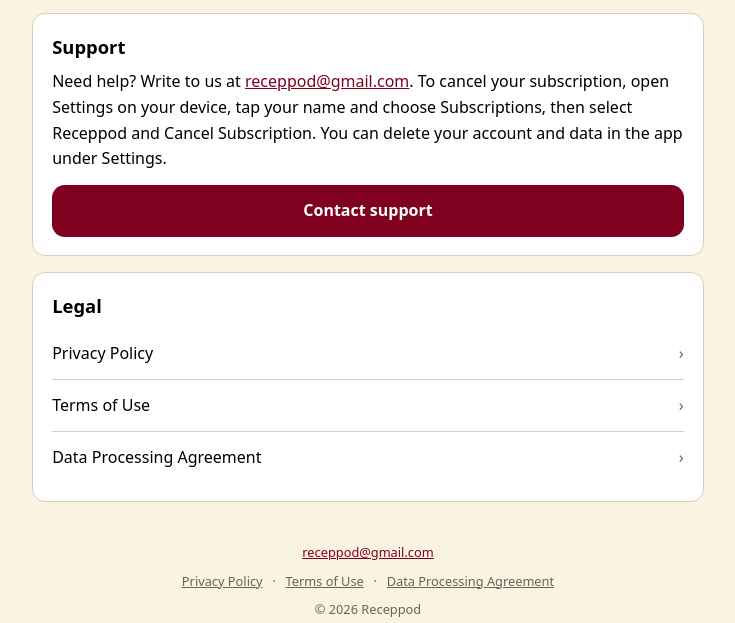
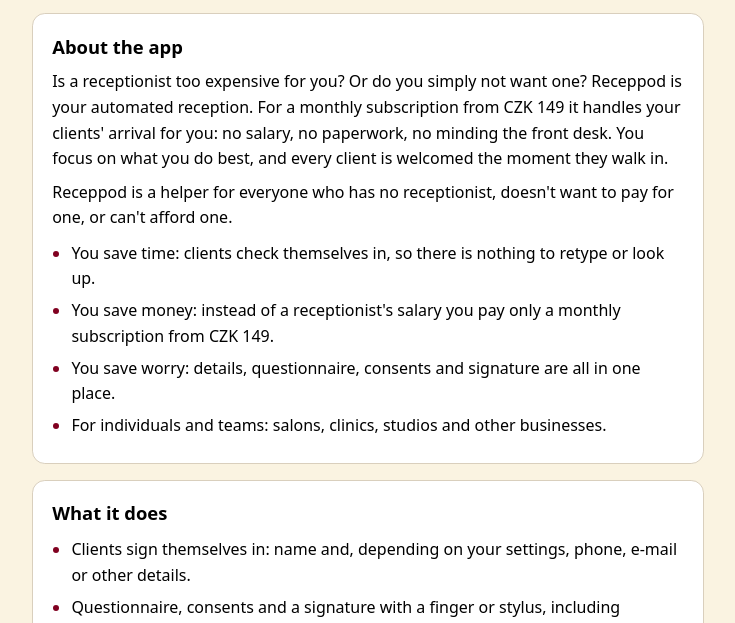
Before and after one commit to Get-receppod/get-receppod.github.io, a plain HTML site: page index.html in a window 1280 px wide. Shown: the part 329-952 px from the top of the page, without its empty margins (272-1007 px from the left). Drawn offline with Linux system fonts and the light colour scheme.

Commit message:
Add files via upload

```diff
--- a/index.html
+++ b/index.html
@@ -33,11 +33,22 @@ footer a{color:var(--mu);margin:0 .4rem}footer a[href^=mailto]{color:var(--lk)}
 .btn{color:var(--bt)!important}
 body [lang]{display:none}html[data-l=cs] body [lang=cs],html[data-l=en] body [lang=en]{display:block}
 html[data-l=cs] body span[lang=cs],html[data-l=en] body span[lang=en]{display:inline}
+ul.pts{margin:.6rem 0 0;padding-left:1.2rem}ul.pts li{margin:.4rem 0}ul.pts li::marker{color:var(--ac)}
 </style></head><body><div class="w"><header><a class="b" href="index.html"><img src="logo.png" alt="">Receppod</a><div class="lg"><button data-l="cs">CZ</button><button data-l="en">EN</button></div></header>
 <div class="hero"><img src="logo.png" alt="Receppod">
 <h1 lang="cs">Receppod</h1><h1 lang="en">Receppod</h1>
 <p class="mu" lang="cs">Digitální recepce pro salony, ordinace a další provozovny. Klient se při příchodu zaeviduje na tabletu a vy vidíte, kdo čeká.</p>
 <p class="mu" lang="en">A digital reception for salons, clinics and other businesses. Clients check in on a tablet when they arrive, and you see who is waiting.</p></div>
+<div class="card" id="about"><h2 lang="cs">O aplikaci</h2><h2 lang="en">About the app</h2>
+<p lang="cs">Je recepční pro vás moc drahá? Nebo ji prostě mít nechcete? Receppod je vaše automatizovaná recepce. Za měsíční předplatné od 149 Kč vyřídí příchod klientů za vás: žádný plat, žádné papíry, žádné hlídání pultu. Vy se věnujete tomu, co umíte nejlépe, a každý klient je přivítaný hned ve dveřích.</p>
+<p lang="en">Is a receptionist too expensive for you? Or do you simply not want one? Receppod is your automated reception. For a monthly subscription from CZK 149 it handles your clients' arrival for you: no salary, no paperwork, no minding the front desk. You focus on what you do best, and every client is welcomed the moment they walk in.</p>
+<p lang="cs">Receppod je pomocník pro všechny, kdo recepční nemají, nechtějí ji platit nebo si ji nemohou dovolit.</p>
+<p lang="en">Receppod is a helper for everyone who has no receptionist, doesn't want to pay for one, or can't afford one.</p>
+<ul class="pts" lang="cs"><li>Ušetříte čas: klient se při příchodu zaeviduje sám, nemusíte nic přepisovat ani hledat.</li><li>Ušetříte peníze: místo mzdy recepční platíte jen měsíční předplatné od 149 Kč.</li><li>Ušetříte starosti: údaje, dotazník, souhlasy i podpis jsou na jednom místě.</li><li>Pro jednotlivce i týmy: salony, ordinace, studia a další provozovny.</li></ul>
+<ul class="pts" lang="en"><li>You save time: clients check themselves in, so there is nothing to retype or look up.</li><li>You save money: instead of a receptionist's salary you pay only a monthly subscription from CZK 149.</li><li>You save worry: details, questionnaire, consents and signature are all in one place.</li><li>For individuals and teams: salons, clinics, studios and other businesses.</li></ul></div>
+<div class="card" id="features"><h2 lang="cs">Co umí</h2><h2 lang="en">What it does</h2>
+<ul class="pts" lang="cs"><li>Klient se zapíše sám: jméno a podle vašeho nastavení i telefon, e-mail nebo další údaje.</li><li>Dotazník, souhlasy a podpis prstem nebo tužkou, včetně souhlasu se zdravotními údaji, pokud ho potřebujete.</li><li>Vidíte, kdo přišel a kdo čeká.</li><li>Přizpůsobíte ji svému oboru a vzhledu: barvy a logo.</li><li>16 jazyků pro vaše klienty.</li><li>Tarif Plus navíc posílá upozornění na telefon.</li><li>Údaje klientů můžete mazat a svůj účet i všechna data smažete přímo v aplikaci.</li></ul>
+<ul class="pts" lang="en"><li>Clients sign themselves in: name and, depending on your settings, phone, e-mail or other details.</li><li>Questionnaire, consents and a signature with a finger or stylus, including consent for health data if you need it.</li><li>You see who has arrived and who is waiting.</li><li>You adapt it to your field and look: colors and logo.</li><li>16 languages for your clients.</li><li>The Plus plan also sends notifications to your phone.</li><li>You can delete client data, and you can delete your account and all data right in the app.</li></ul></div>
 <div class="card" id="support"><h2 lang="cs">Podpora</h2><h2 lang="en">Support</h2>
 <p lang="cs">Potřebujete pomoc? Napište nám na <a href="mailto:receppod@gmail.com">receppod@gmail.com</a>. Předplatné zrušíte v Nastavení zařízení: klepněte na své jméno, zvolte Předplatné, vyberte Receppod a Zrušit předplatné. Účet a data můžete smazat v aplikaci v Nastavení.</p>
 <p lang="en">Need help? Write to us at <a href="mailto:receppod@gmail.com">receppod@gmail.com</a>. To cancel your subscription, open Settings on your device, tap your name and choose Subscriptions, then select Receppod and Cancel Subscription. You can delete your account and data in the app under Settings.</p>
```
